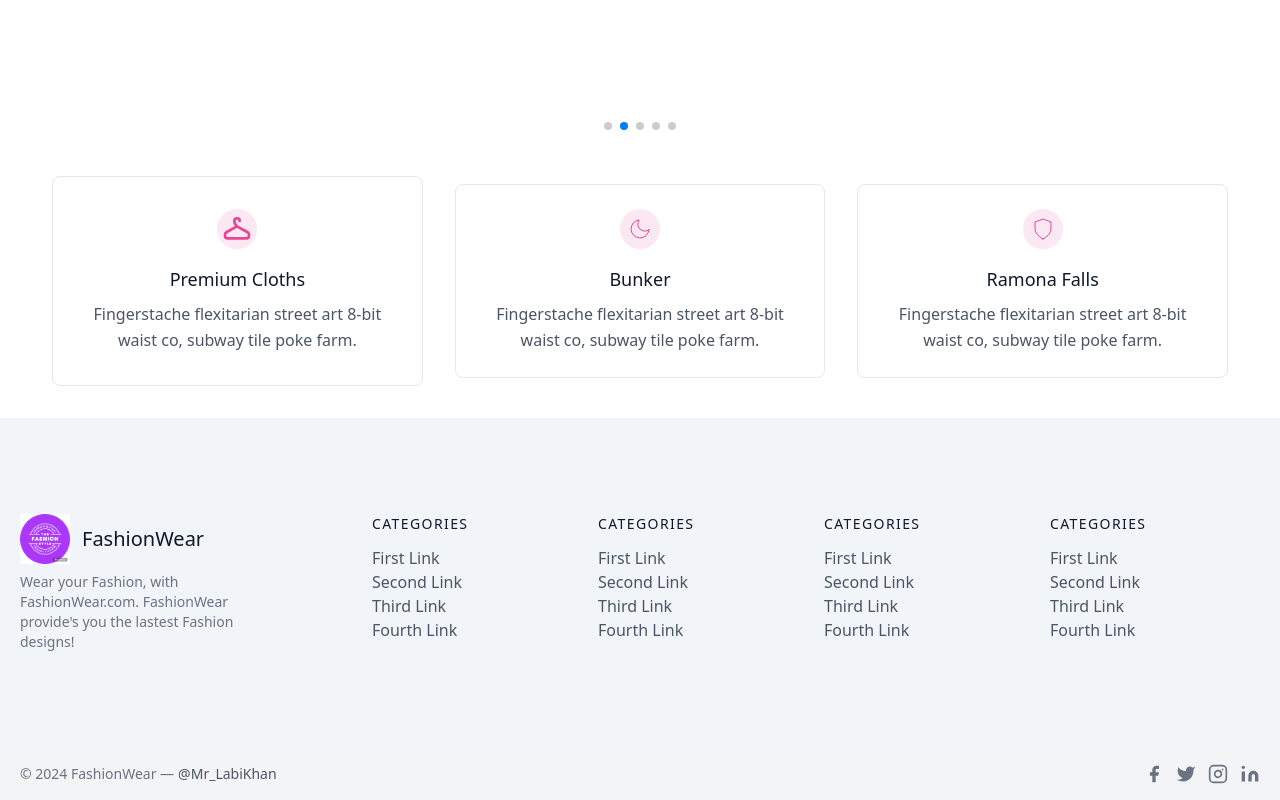
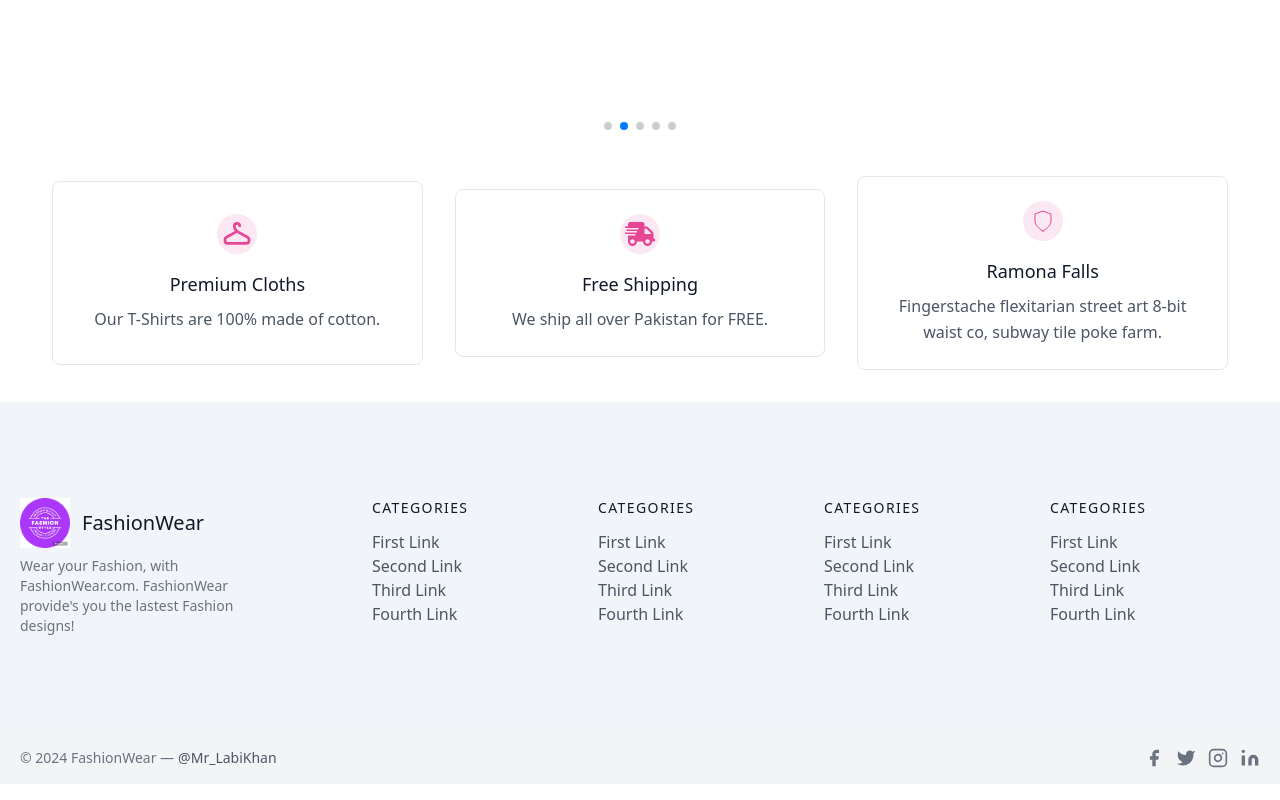
Before and after one commit to Laraib007/Ecommerce-NextJs-Project, a Next.js app: page / in a window 1280 px wide. Shown: the part 866-1666 px from the top of the page. Built offline with nearby package versions, Linux system fonts and the light colour scheme.

Commit message:
making stylish

```diff
--- a/src/pages/index.js
+++ b/src/pages/index.js
@@ -86,18 +86,16 @@ export default function Home() {
            <TbHanger className="w-8 h-8" />
           </div>
           <h2 className="text-lg text-gray-900 font-medium title-font mb-2">Premium Cloths</h2>
-          <p className="leading-relaxed text-base">Fingerstache flexitarian street art 8-bit waist co, subway tile poke farm.</p>
+          <p className="leading-relaxed text-base">Our T-Shirts are 100% made of cotton.</p>
         </div>
       </div>
       <div className="xl:w-1/3 md:w-1/2 p-4">
         <div className="border border-gray-200 p-6 rounded-lg">
           <div className="w-10 h-10 inline-flex items-center justify-center rounded-full bg-pink-100 text-pink-500 mb-4">
-            <svg fill="none" stroke="currentColor" strokeLinecap="round" stroke-linejoin="round" strokWidth="2" className="w-6 h-6" viewBox="0 0 24 24">
-              <path d="M21 12.79A9 9 0 1111.21 3 7 7 0 0021 12.79z"></path>
-            </svg>
+            <svg stroke="currentColor" fill="currentColor" stroke-width="0" viewBox="0 0 640 512" class="text-3xl" height="1em" width="1em" xmlns="http://www.w3.org/2000/svg"><path d="M624 352h-16V243.9c0-12.7-5.1-24.9-14.1-33.9L494 110.1c-9-9-21.2-14.1-33.9-14.1H416V48c0-26.5-21.5-48-48-48H112C85.5 0 64 21.5 64 48v48H8c-4.4 0-8 3.6-8 8v16c0 4.4 3.6 8 8 8h272c4.4 0 8 3.6 8 8v16c0 4.4-3.6 8-8 8H40c-4.4 0-8 3.6-8 8v16c0 4.4 3.6 8 8 8h208c4.4 0 8 3.6 8 8v16c0 4.4-3.6 8-8 8H8c-4.4 0-8 3.6-8 8v16c0 4.4 3.6 8 8 8h208c4.4 0 8 3.6 8 8v16c0 4.4-3.6 8-8 8H64v128c0 53 43 96 96 96s96-43 96-96h128c0 53 43 96 96 96s96-43 96-96h48c8.8 0 16-7.2 16-16v-32c0-8.8-7.2-16-16-16zM160 464c-26.5 0-48-21.5-48-48s21.5-48 48-48 48 21.5 48 48-21.5 48-48 48zm320 0c-26.5 0-48-21.5-48-48s21.5-48 48-48 48 21.5 48 48-21.5 48-48 48zm80-208H416V144h44.1l99.9 99.9V256z"></path></svg>
           </div>
-          <h2 className="text-lg text-gray-900 font-medium title-font mb-2">Bunker</h2>
-          <p className="leading-relaxed text-base">Fingerstache flexitarian street art 8-bit waist co, subway tile poke farm.</p>
+          <h2 className="text-lg text-gray-900 font-medium title-font mb-2">Free Shipping</h2>
+          <p className="leading-relaxed text-base">We ship all over Pakistan for FREE.</p>
         </div>
       </div>
       <div className="xl:w-1/3 md:w-1/2 p-4">
```
